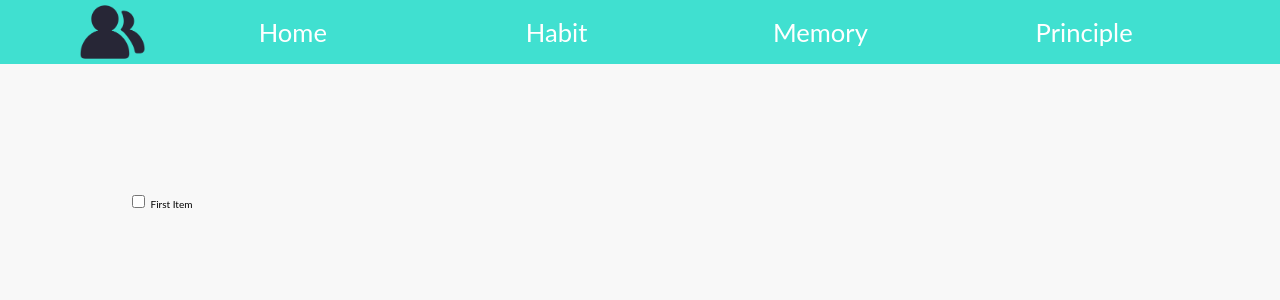
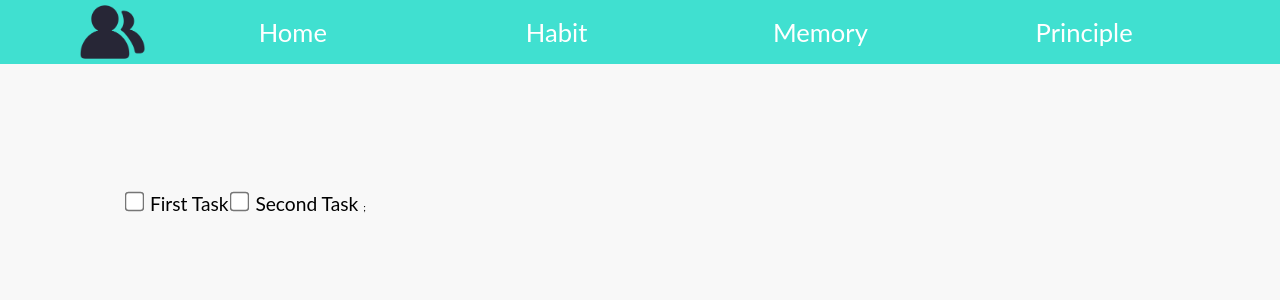
Before and after one commit to i5possible/buddy, a React (Create React App) app: page /habit in a window 1280 px wide. Shown: the top 300 px of the page. Built offline with nearby package versions, Linux system fonts and the light colour scheme.

Commit message:
add todolist

```diff
--- a/src/MiniHabit/Item.css
+++ b/src/MiniHabit/Item.css
@@ -1,3 +1,13 @@
-.item {
+.item-name {
+    font-size: 1.2rem;
+    margin-left: 4px;
+}
+.checkbox {
+    height: 1.2rem;
+    margin: 0;
+    padding: 0;
+}
 
+input[type="checkbox"] {
+    transform: scale(1.5, 1.5);
 }
--- a/src/MiniHabit/Item.js
+++ b/src/MiniHabit/Item.js
@@ -4,8 +4,8 @@ import './Item.css';
 const Item = ({ name }) => {
     return (
         <>
-            <input type='checkbox'></input>
-            <lable> {name} </lable>
+            <input className='checkbox' type='checkbox'></input>
+            <lable className='item-name'> {name} </lable>
         </>
     );
 }
--- a/src/MiniHabit/TodoList.js
+++ b/src/MiniHabit/TodoList.js
@@ -2,10 +2,12 @@ import React from 'react';
 import './TodoList.css';
 import Item from './Item';
 
-const TodoList = ( {tasks}) => {
+const TodoList = ({ tasks }) => {
     return (
-        <div>
-            <Item name='First Item'></Item>
+        <div className='tasks'>
+            {tasks.map(task => (
+                <Item name={task.name} />
+            ))};
         </div>
     );
 }
--- a/src/MiniHabit/index.js
+++ b/src/MiniHabit/index.js
@@ -8,9 +8,10 @@ import TodoList from './TodoList'
  * Habit Achieve
  */
 const MiniHabit = () => {
+    const tasks = [{name: 'First Task'}, { name: 'Second Task'}];
     return (
         <div>
-            <TodoList />
+            <TodoList tasks={tasks}/>
         </div>
     );
 }
--- a/src/index.css
+++ b/src/index.css
@@ -1,5 +1,6 @@
 body {
   margin: 0;
+  padding: 0;
   background-color: #F8F8F8;
   /* font-family: -apple-system, BlinkMacSystemFont, "Segoe UI", "Roboto", "Oxygen",
     "Ubuntu", "Cantarell", "Fira Sans", "Droid Sans", "Helvetica Neue",
```
